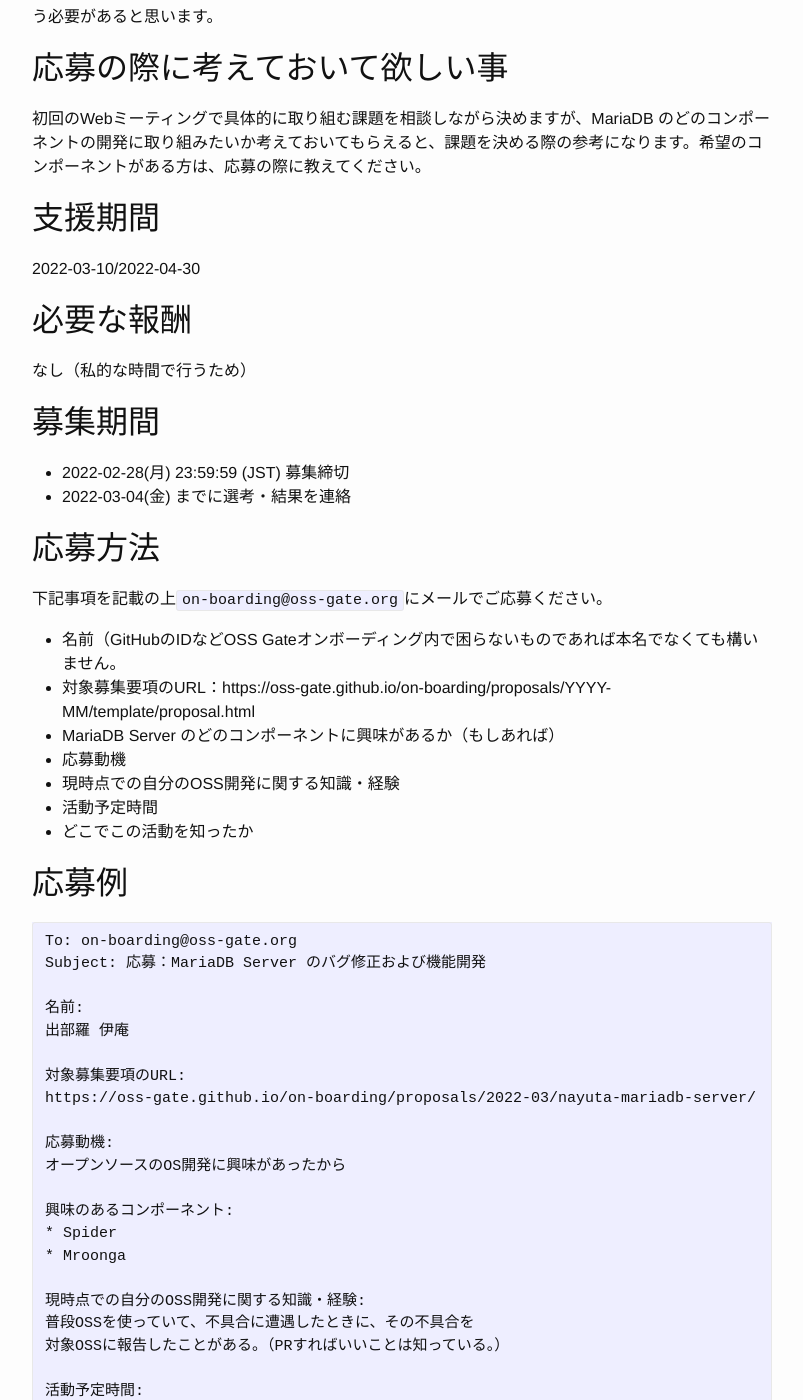
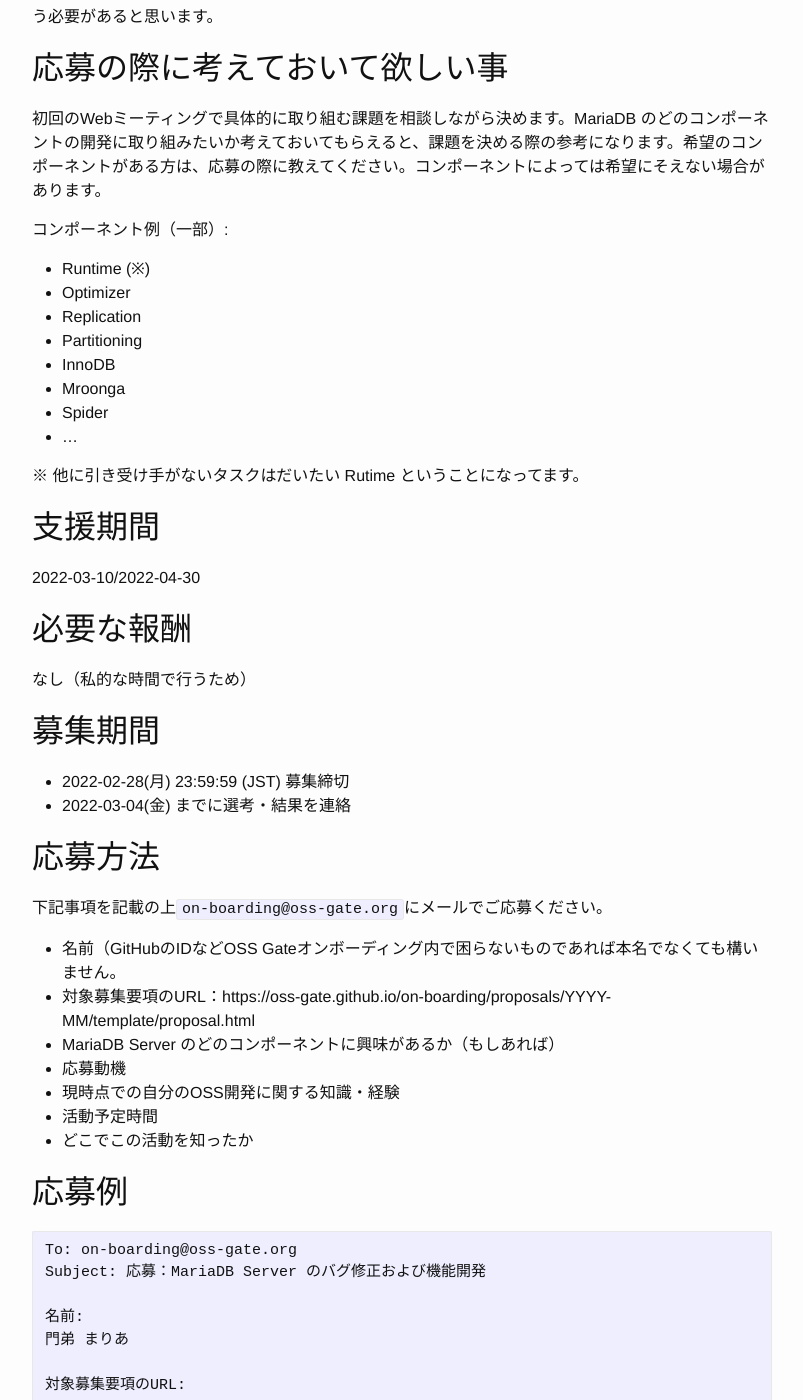
Before and after one commit to oss-gate/on-boarding, a Jekyll site: the page built from proposals/2022-03/nayuta-mariadb-server/proposal.md, in a window 1280 px wide and 1400 px high, scrolled down 1785 px. Shown: the whole window, without its empty margins (238-1041 px from the left). Built offline with Jekyll 4.4.1, drawn with Linux system fonts in a browser that asks for light colours; Markdown is read by kramdown in place of the engine named in the settings; comment, search, counter and statistics services are not loaded; some of the changed text lies outside the part shown.

Commit message:
Apply kou's review comments

```diff
--- a/proposals/2022-03/nayuta-mariadb-server/proposal.md
+++ b/proposals/2022-03/nayuta-mariadb-server/proposal.md
@@ -61,7 +61,20 @@ MariaDB のバグ修正や機能追加に、継続的に取り組んでもらう
 
 ## <span id="requirement">応募の際に考えておいて欲しい事</span>
 
-初回のWebミーティングで具体的に取り組む課題を相談しながら決めますが、MariaDB のどのコンポーネントの開発に取り組みたいか考えておいてもらえると、課題を決める際の参考になります。希望のコンポーネントがある方は、応募の際に教えてください。
+初回のWebミーティングで具体的に取り組む課題を相談しながら決めます。MariaDB のどのコンポーネントの開発に取り組みたいか考えておいてもらえると、課題を決める際の参考になります。希望のコンポーネントがある方は、応募の際に教えてください。コンポーネントによっては希望にそえない場合があります。
+
+コンポーネント例（一部）:
+
+* Runtime (※)
+* Optimizer
+* Replication
+* Partitioning
+* InnoDB
+* Mroonga
+* Spider
+* …
+
+※ 他に引き受け手がないタスクはだいたい Rutime ということになってます。
 
 ## <span id="period">支援期間</span>
 
@@ -95,13 +108,13 @@ To: on-boarding@oss-gate.org
 Subject: 応募：MariaDB Server のバグ修正および機能開発
 
 名前:
-出部羅 伊庵
+門弟 まりあ
 
 対象募集要項のURL:
 {{ site.url }}{{ site.baseurl }}{% link proposals/2022-03/nayuta-mariadb-server/index.md %}
 
 応募動機:
-オープンソースのOS開発に興味があったから
+オープンソースの RDBMS 開発に興味があったから
 
 興味のあるコンポーネント:
 * Spider
```
